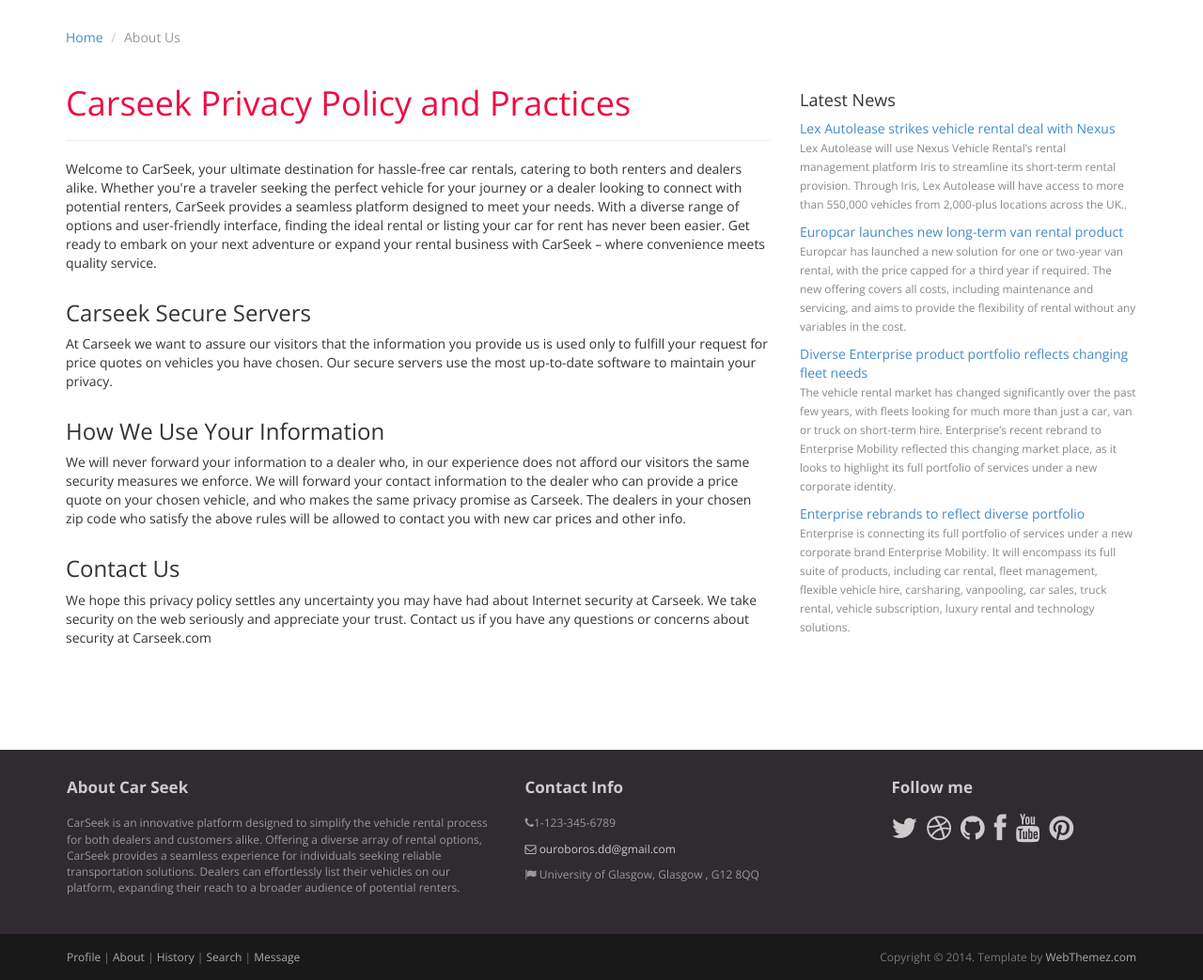
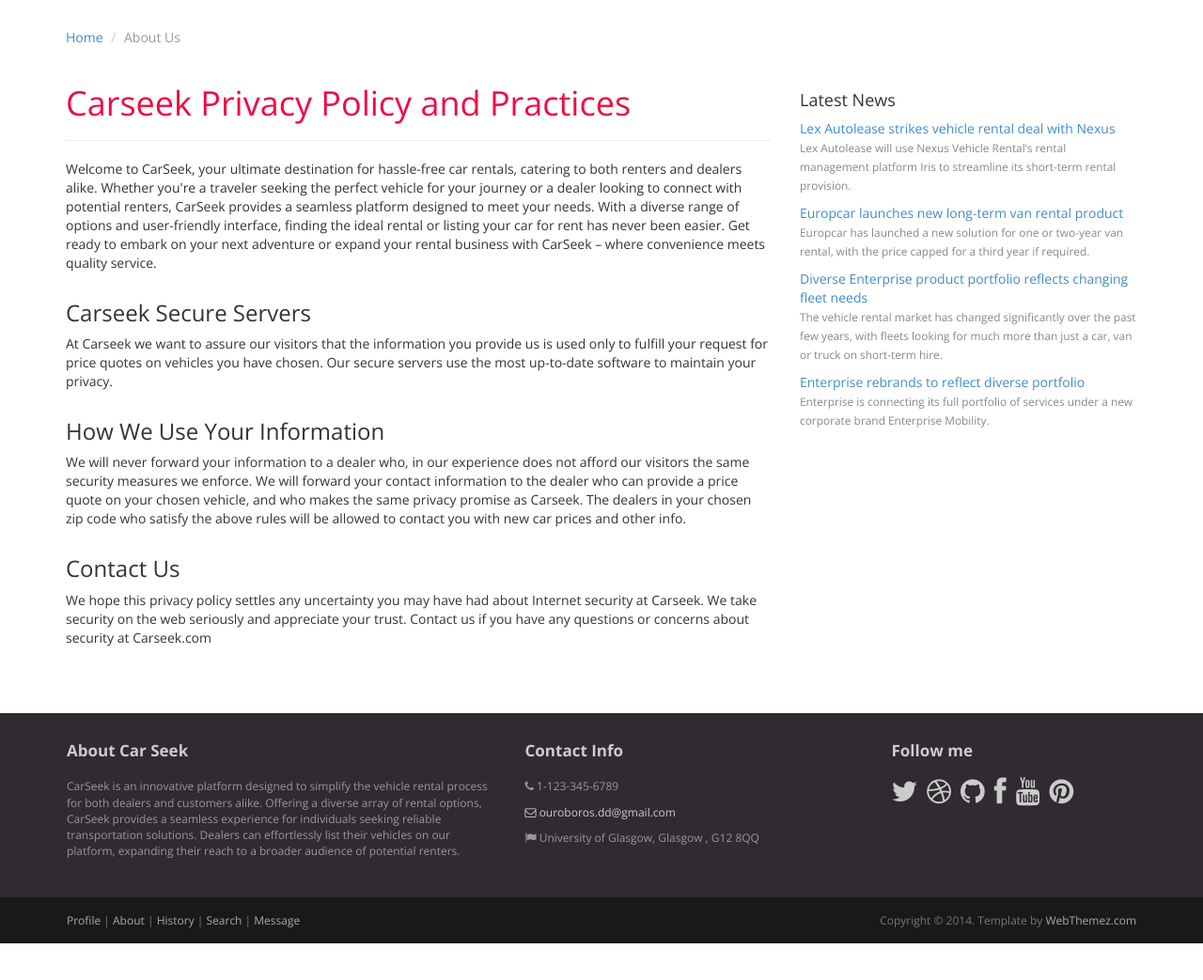
Before and after one commit to Anugrah-T-Sebastian/CarkSeek, a Django app: page /profile/about in a window 1280 px wide. Shown: the part 100-1143 px from the top of the page at 94% size. After the commit the page ends 1104 px from the top, so only its background shows below. Run offline with Django 4.2, Linux system fonts and the light colour scheme; some libraries are stand-ins or nearby versions.

Commit message:
Bug fixes

```diff
--- a/BaseApp/templates/BaseApp/contract.html
+++ b/BaseApp/templates/BaseApp/contract.html
@@ -51,7 +51,8 @@
     <div class="container">
       <div class="contract-header">
         <h1>
-          Car Rental Contract: {{agreement.car.brand}} {{agreement.car.model}}
+          Car Rental Contract: {{agreement.car.brand|title}}
+          {{agreement.car.model|title}}
         </h1>
       </div>
       <div class="contract-details">
--- a/BaseApp/templates/BaseApp/user_about.html
+++ b/BaseApp/templates/BaseApp/user_about.html
@@ -65,9 +65,7 @@
             ><br /><span class="small text-muted"
               >Lex Autolease will use Nexus Vehicle Rental’s rental management
               platform Iris to streamline its short-term rental provision.
-              Through Iris, Lex Autolease will have access to more than 550,000
-              vehicles from 2,000-plus locations across the UK..</span
-            >
+            </span>
           </li>
           <li>
             <a
@@ -75,10 +73,7 @@
               >Europcar launches new long-term van rental product</a
             ><br /><span class="small text-muted"
               >Europcar has launched a new solution for one or two-year van
-              rental, with the price capped for a third year if required. The
-              new offering covers all costs, including maintenance and
-              servicing, and aims to provide the flexibility of rental without
-              any variables in the cost.
+              rental, with the price capped for a third year if required.
             </span>
           </li>
           <li>
@@ -89,10 +84,7 @@
             ><br /><span class="small text-muted"
               >The vehicle rental market has changed significantly over the past
               few years, with fleets looking for much more than just a car, van
-              or truck on short-term hire. Enterprise’s recent rebrand to
-              Enterprise Mobility reflected this changing market place, as it
-              looks to highlight its full portfolio of services under a new
-              corporate identity.</span
+              or truck on short-term hire.</span
             >
           </li>
           <li>
@@ -101,11 +93,7 @@
               >Enterprise rebrands to reflect diverse portfolio</a
             ><br /><span class="small text-muted"
               >Enterprise is connecting its full portfolio of services under a
-              new corporate brand Enterprise Mobility. It will encompass its
-              full suite of products, including car rental, fleet management,
-              flexible vehicle hire, carsharing, vanpooling, car sales, truck
-              rental, vehicle subscription, luxury rental and technology
-              solutions.
+              new corporate brand Enterprise Mobility.
             </span>
           </li>
         </ul>
--- a/BaseApp/templates/BaseApp/user_damage_report.html
+++ b/BaseApp/templates/BaseApp/user_damage_report.html
@@ -72,14 +72,14 @@
       <div class="panel contact">
         <h4>Address</h4>
         <ul>
-          <li><i class="fa fa-phone"></i>1-123-345-6789</li>
+          <li><i class="fa fa-phone"></i> 1-123-345-6789</li>
           <li>
             <a href="#"
-              ><i class="fa fa-envelope-o"></i> contact@webthemez.com</a
+              ><i class="fa fa-envelope-o"></i> ouroboros.dd@gmail.com</a
             >
           </li>
           <li>
-            <i class="fa fa-flag"></i>123 Smith Drive, Baltimore, MD 21212
+            <i class="fa fa-flag"></i> University of Glasgow, Glasgow , G12 8QQ
           </li>
         </ul>
       </div>
--- a/BaseApp/templates/BaseApp/user_profile_layout.html
+++ b/BaseApp/templates/BaseApp/user_profile_layout.html
@@ -71,7 +71,7 @@
 						<h3 class="panel-title">Contact Info</h4>
 						<div class="panel-body">
 						<ul>
-						  <li><i class="fa fa-phone"></i>1-123-345-6789</li>
+						  <li><i class="fa fa-phone"></i> 1-123-345-6789</li>
 						  <li><a href="#"><i class="fa fa-envelope-o"></i> ouroboros.dd@gmail.com</a></li>
 						  <li><i class="fa fa-flag"></i> University of Glasgow, Glasgow , G12 8QQ</li>
 						</ul>
--- a/BaseApp/views.py
+++ b/BaseApp/views.py
@@ -113,7 +113,7 @@
 @login_required(login_url='login')
 def userContact(request):
     if request.user.user_type == 'dealer':
-        return redirect('login')
+        return redirect('home')
 
     context = {'page':'contact'}
     return render(request, 'BaseApp/user_damage_report.html', context)
@@ -127,7 +127,7 @@
 def get_car_models(vehicle_type):
     suv_models = ['Fortuner', 'Sportage', 'BRV', 'Vitara', 'Prado', 'Land Cruiser']
     sedan_models = ['Axio', 'Grace', 'Premio', 'Civic', 'City', 'Corolla', 'Prius']
-    roadster_models = ['S2000']  # Assuming S2000 is the intended roadster
+    roadster_models = ['Roadster']  # Assuming S2000 is the intended roadster
 
     if vehicle_type.lower() == 'suv':
         return suv_models
```
Also changed, not shown: BaseApp/templates/BaseApp/user_history.html (+7 -5 lines), db.sqlite3, media/car_images/Tesla-Roadster-103.jpg (added).
